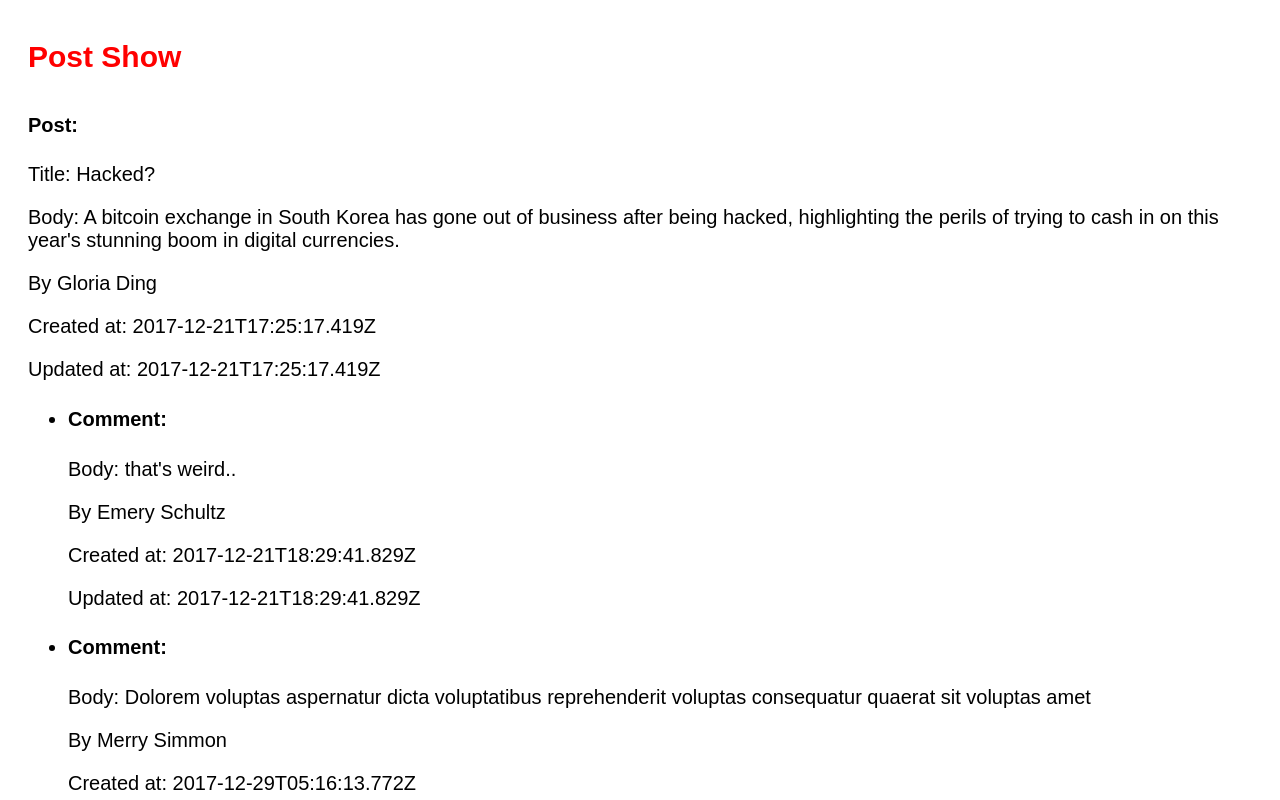
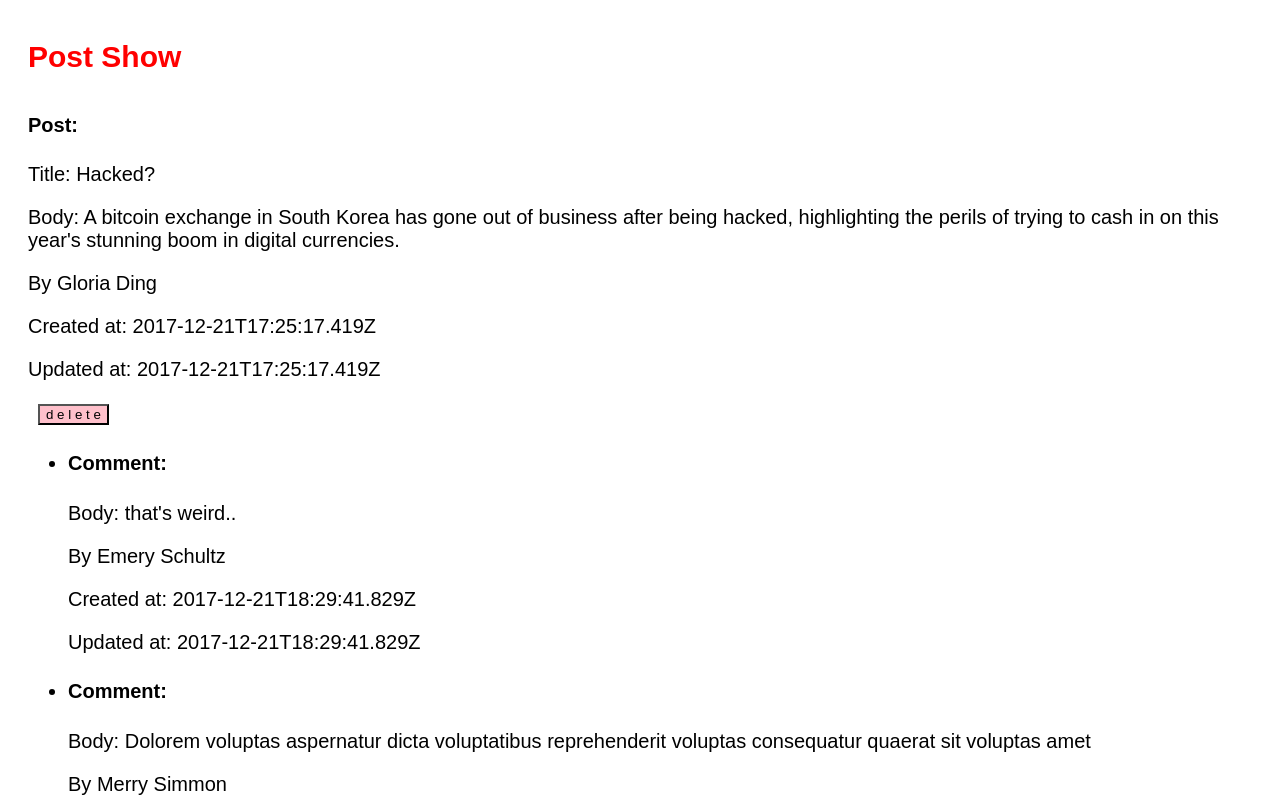
Before and after one commit to gloriading/Blog-react, a React (Create React App) app: page /posts in a window 1280 px wide. Shown: the top 800 px of the page. Built offline with nearby package versions, Linux system fonts and the light colour scheme.

Commit message:
delete post in PostShowPage and style buttons

```diff
--- a/src/components/PostIndexPage.js
+++ b/src/components/PostIndexPage.js
@@ -35,6 +35,7 @@ class PostIndexPage extends Component{
                 <a href="">{post.title}</a>
                 {' '}
                 <button
+                  style={{backgroundColor:'pink', marginLeft:'10px'}}
                   onClick={this.deletePost(post.id)}
                   >d e l e t e</button>
               </li>
--- a/src/components/PostShowPage.js
+++ b/src/components/PostShowPage.js
@@ -10,6 +10,13 @@ class PostShowPage extends Component{
     this.state = {
       post:post
     };
+    this.delete = this.delete.bind(this);
+  }
+
+  delete(){
+    this.setState({
+      post:{}
+    });
   }
 
   render(){
@@ -21,10 +28,24 @@ class PostShowPage extends Component{
       fontFamily: 'sans-serif',
       fontSize: '20px'
      }
+
+     if(Object.keys(this.state.post).length < 1){
+       return (
+          <main className="PostShowPage" style={containerStyle}>
+            <h4>Post does not exist.</h4>
+          </main>
+       );
+     }
+
     return(
       <main className="PostShowPage" style={containerStyle}>
         <h4 style={{fontSize:'30px', color:'Red'}}>Post Show</h4>
         <PostDetails {...this.state.post}/>
+        <button
+          style={{backgroundColor:'pink', marginLeft:'10px'}}
+          onClick={this.delete}>
+          d e l e t e
+        </button>
         <CommentList comments={comments}/>
       </main>
     )
--- /dev/null
+++ b/src/index.css
@@ -0,0 +1,5 @@
+body {
+  margin: 0;
+  padding: 0;
+  font-family: sans-serif;
+}
```
